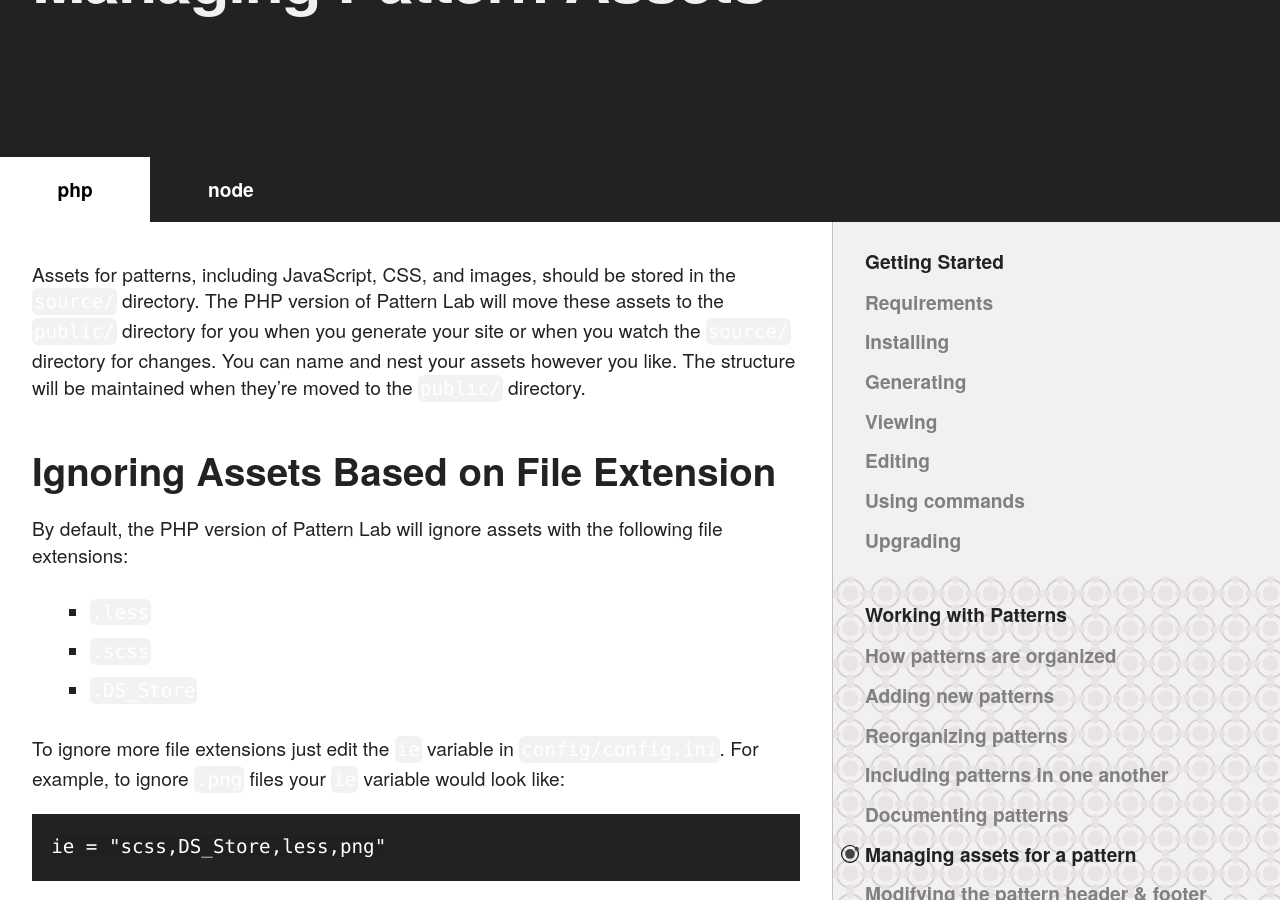
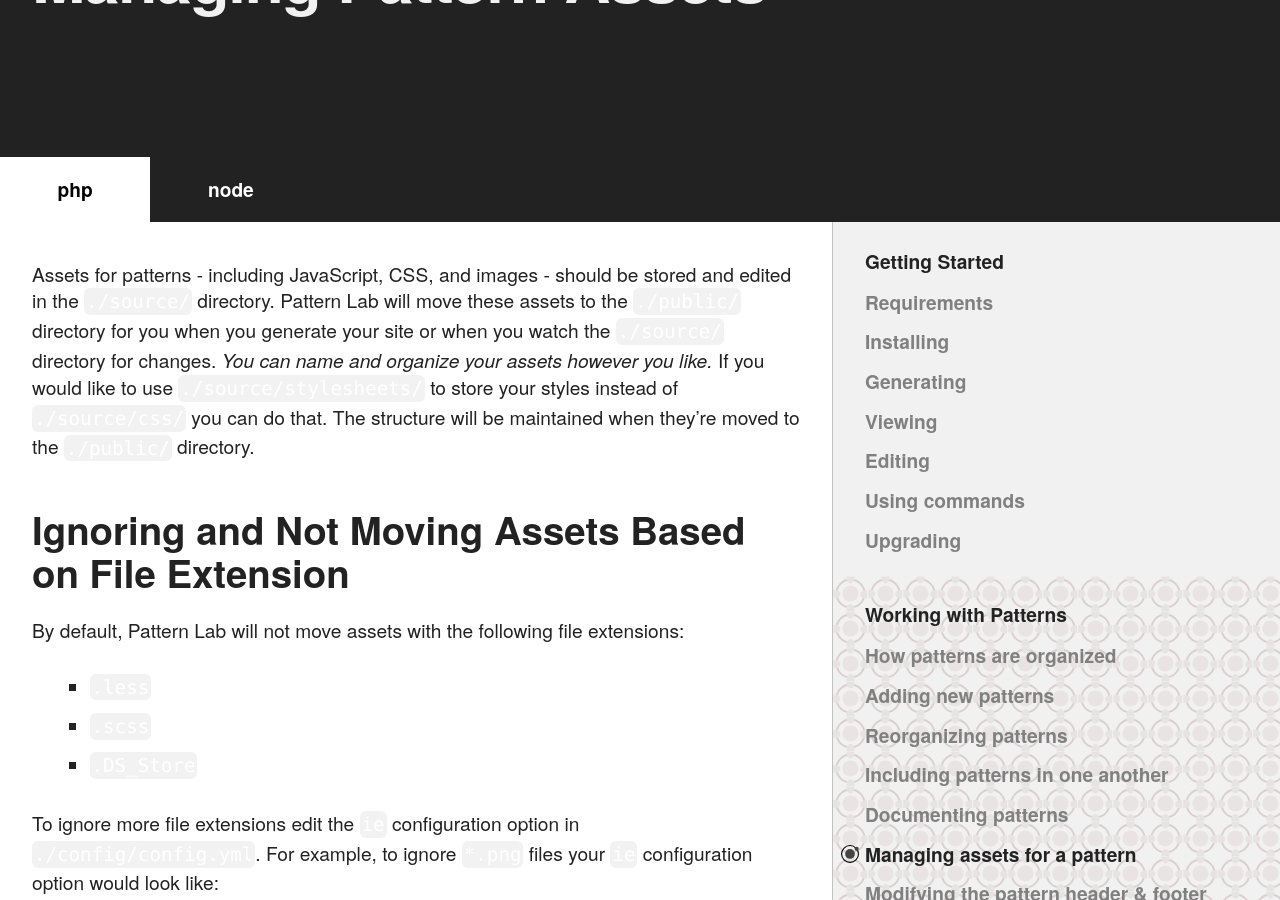
Before and after one commit to pattern-lab/website, a Jekyll site: the page built from docs/pattern-managing-assets.md, in a window 1280 px wide and 900 px high, scrolled down 278 px. Built offline with Jekyll 4.4.1, drawn with Linux system fonts in a browser that asks for light colours; comment, search, counter and statistics services are not loaded; some of the changed text lies outside the part shown.

Commit message:
updating how to manage assets

````diff
--- a/docs/pattern-managing-assets.md
+++ b/docs/pattern-managing-assets.md
@@ -14,35 +14,37 @@
 
 {% capture m %}
 
-Assets for patterns, including JavaScript, CSS, and images, should be stored in the `source/` directory. The PHP version of Pattern Lab will move these assets to the `public/` directory for you when you generate your site or when you watch the `source/` directory for changes. You can name and nest your assets however you like. The structure will be maintained when they're moved to the `public/` directory.
+Assets for patterns - including JavaScript, CSS, and images - should be stored and edited in the `./source/` directory. Pattern Lab will move these assets to the `./public/` directory for you when you generate your site or when you watch the `./source/` directory for changes. *You can name and organize your assets however you like.* If you would like to use `./source/stylesheets/` to store your styles instead of `./source/css/` you can do that. The structure will be maintained when they're moved to the `./public/` directory.
 
-## Ignoring Assets Based on File Extension
+## Ignoring and Not Moving Assets Based on File Extension
 
-By default, the PHP version of Pattern Lab will ignore assets with the following file extensions:
+By default, Pattern Lab will not move assets with the following file extensions:
 
 * `.less`
 * `.scss`
 * `.DS_Store`
 
-To ignore more file extensions just edit the `ie` variable in `config/config.ini`. For example, to ignore `.png` files your `ie` variable would look like:
+To ignore more file extensions edit the `ie` configuration option in `./config/config.yml`. For example, to ignore `*.png` files your `ie` configuration option would look like:
 
-```
-ie = "scss,DS_Store,less,png"
-```
+    ie:
+      - DS_Store
+      - less
+      - scss
+      - png
 
-## Ignoring All Assets in a Directory
+## Ignoring and Not Moving All Assets in a Directory
 
 By default, the PHP version of Pattern Lab will ignore assets in directories with the following name:
 
 * `scss`
 
-To ignore more directories just edit the `id` variable in `config/config.ini`. For example, to ignore directories named `test/` your `id` variable would look like:
+To ignore more directories just edit the `id` configuration option in `./config/config.yml`. For example, to ignore directories named `test/` your `id` configuration option would look like:
 
-```
-id = "scss,test"
-```
+    id:
+      - scss
+      - test
 
-**Important:** The PHP version of Pattern Lab will only ignore exact matches of ignored directories. For example, if you had a directory named `cool_scss` it, and the assets underneath it, _would_ be moved to `public/` even though `scss` was in the name of the directory.
+**Important:** Pattern Lab will only ignore exact matches of ignored directories. For example, if you had a directory named `cool_scss/` it, and the assets underneath it, _would_ be moved to `./public/` even though `scss` was in the name of the directory.
 
 ## Adding Assets to the Pattern Header &amp; Footer
 
````
